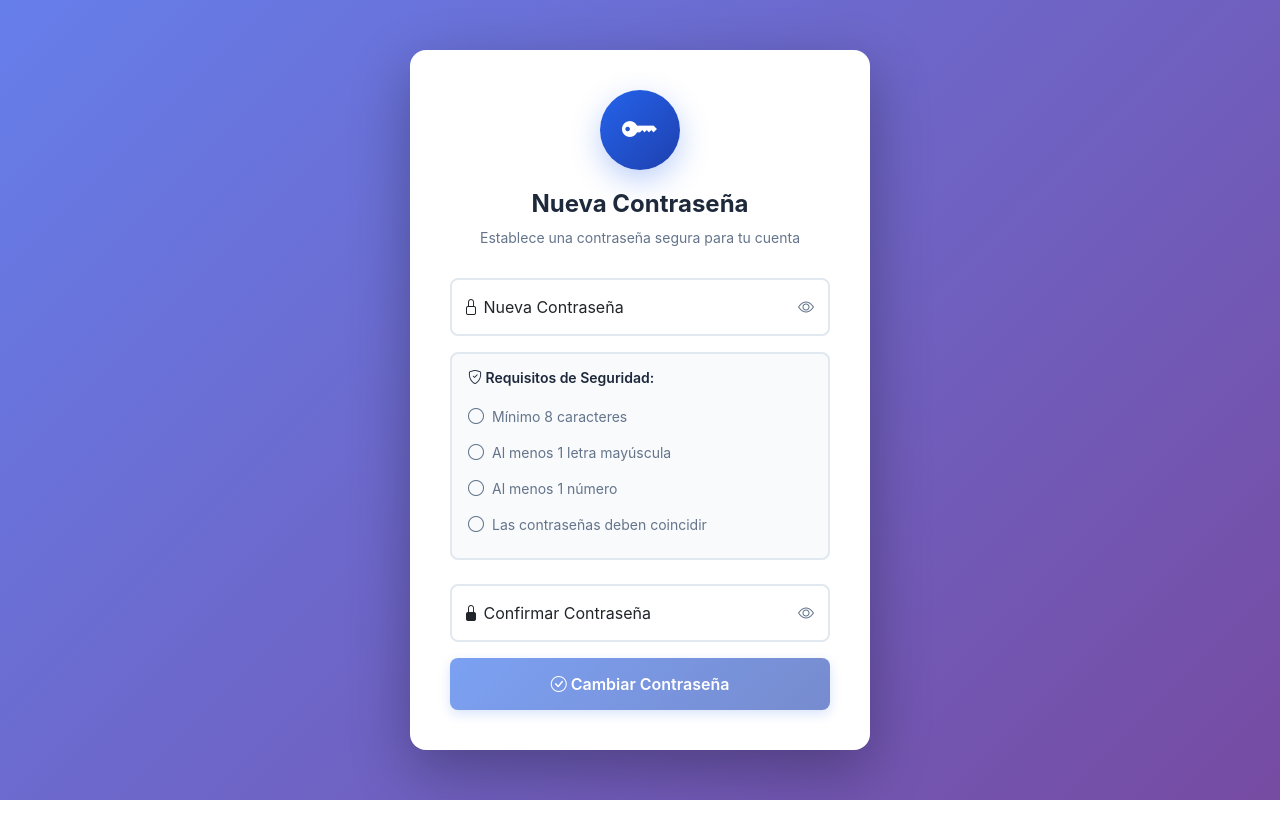
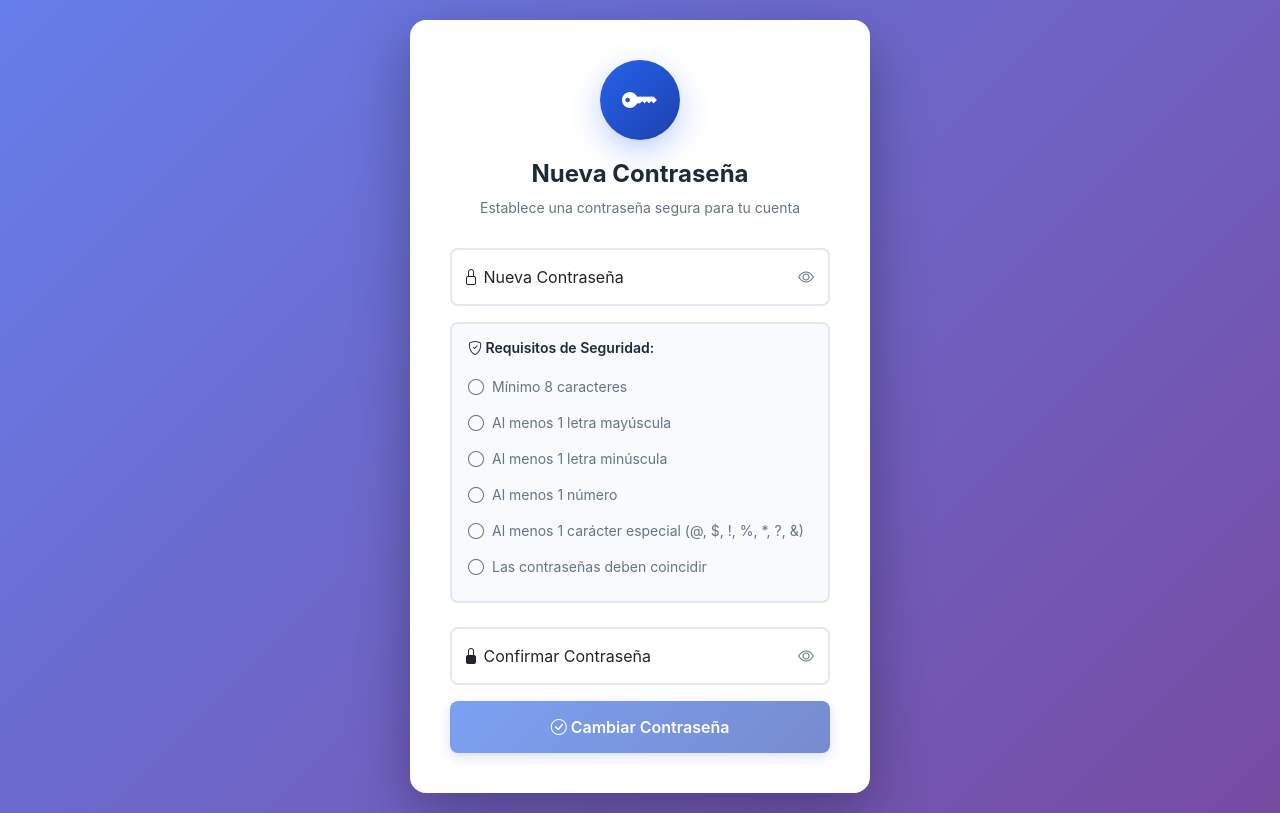
Before and after one commit to ldjc293/gestion-estacionamiento-pro, a PHP site: the page made by app/views/auth/new_password.php in a window 1280 px wide. Run offline with PHP 8.4, Linux system fonts and the light colour scheme; the template is opened without the code that fills it, so the values that code supplies are empty; some libraries are stand-ins or nearby versions.

Commit message:
Include lowercase and special character requirements in password change views checklist

```diff
--- a/app/views/auth/new_password.php
+++ b/app/views/auth/new_password.php
@@ -275,9 +275,17 @@
                         <i class="bi bi-circle"></i>
                         <span>Al menos 1 letra mayúscula</span>
                     </div>
+                    <div class="requirement-item" id="req-lowercase">
+                        <i class="bi bi-circle"></i>
+                        <span>Al menos 1 letra minúscula</span>
+                    </div>
                     <div class="requirement-item" id="req-number">
                         <i class="bi bi-circle"></i>
                         <span>Al menos 1 número</span>
+                    </div>
+                    <div class="requirement-item" id="req-special">
+                        <i class="bi bi-circle"></i>
+                        <span>Al menos 1 carácter especial (@, $, !, %, *, ?, &)</span>
                     </div>
                     <div class="requirement-item" id="req-match">
                         <i class="bi bi-circle"></i>
@@ -324,7 +332,9 @@
         let requirements = {
             length: false,
             uppercase: false,
+            lowercase: false,
             number: false,
+            special: false,
             match: false
         };
 
@@ -358,9 +368,17 @@
             requirements.uppercase = /[A-Z]/.test(password);
             updateRequirement('req-uppercase', requirements.uppercase);
 
+            // Lowercase
+            requirements.lowercase = /[a-z]/.test(password);
+            updateRequirement('req-lowercase', requirements.lowercase);
+
             // Number
             requirements.number = /\d/.test(password);
             updateRequirement('req-number', requirements.number);
+
+            // Special
+            requirements.special = /[^A-Za-z0-9]/.test(password);
+            updateRequirement('req-special', requirements.special);
 
             // Password strength
             updateStrength(password);
```
Also changed, not shown: app/views/auth/cambiar_password_obligatorio.php (+18 -0 lines).
